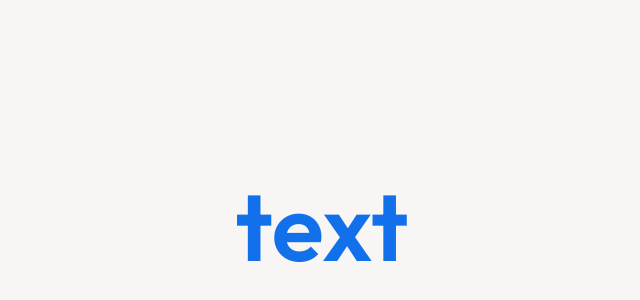
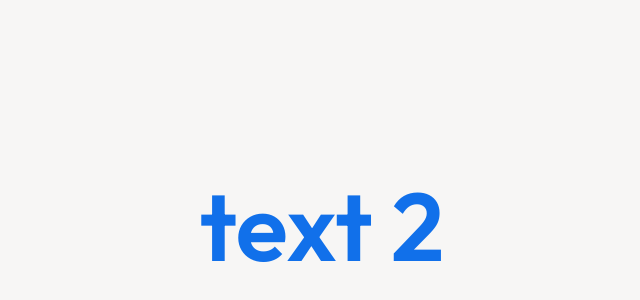
Before and after one commit to ToReal-Co/ToReal-Co-Vitrine, a React (Vite) app: page / in a window 1280 px wide. Shown: the part 174-474 px from the top of the page, without its empty margins (318-958 px from the left). Built offline with nearby package versions, Linux system fonts and the light colour scheme.

Commit message:
testing pull request

```diff
--- a/src/components/Header.jsx
+++ b/src/components/Header.jsx
@@ -4,7 +4,7 @@ import React from 'react';
 const Header = () => {
   return (
     <div className=" h-screen w-screen text-trBlue flex items-center justify-center text-trBlue text-xl md:text-4xl lg:text-8xl">
-      <a className='font-semibold'> text</a>
+      <a className='font-semibold'> text 2</a>
     </div>
   );
 };
```
